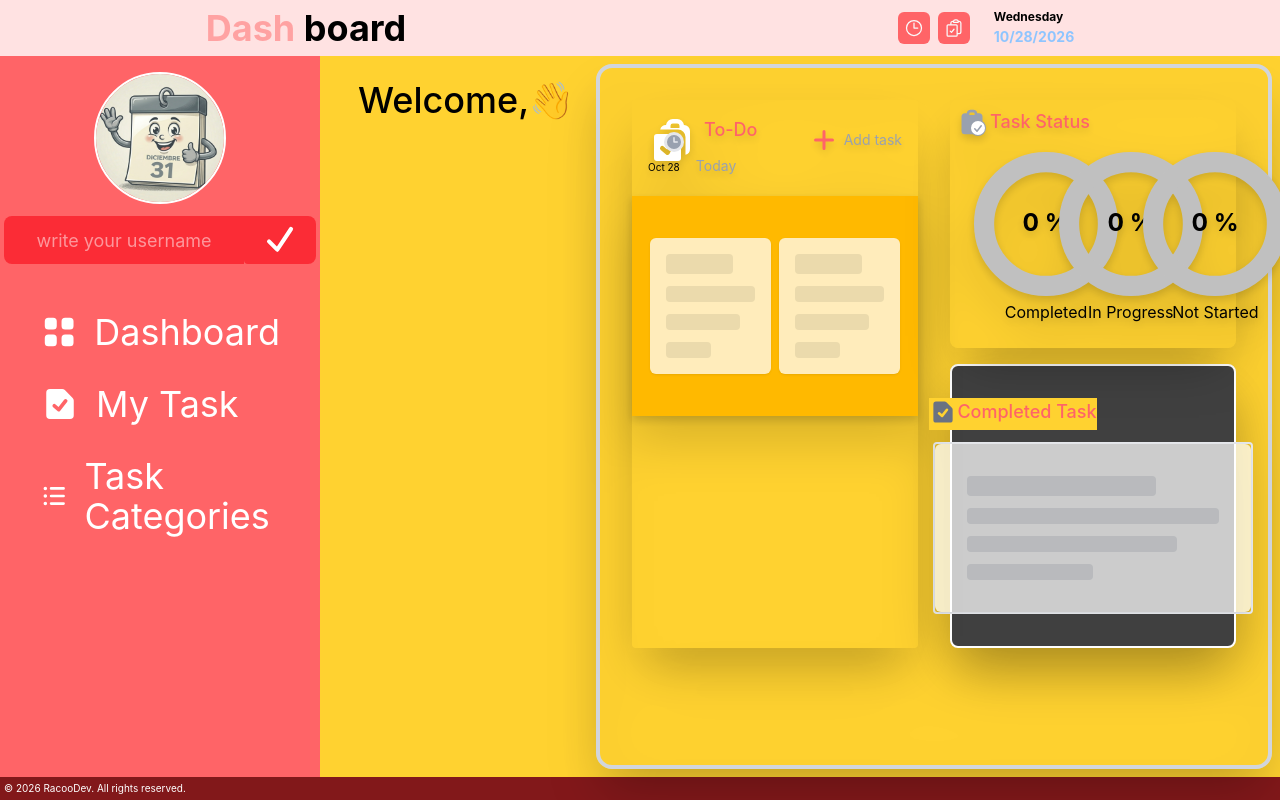
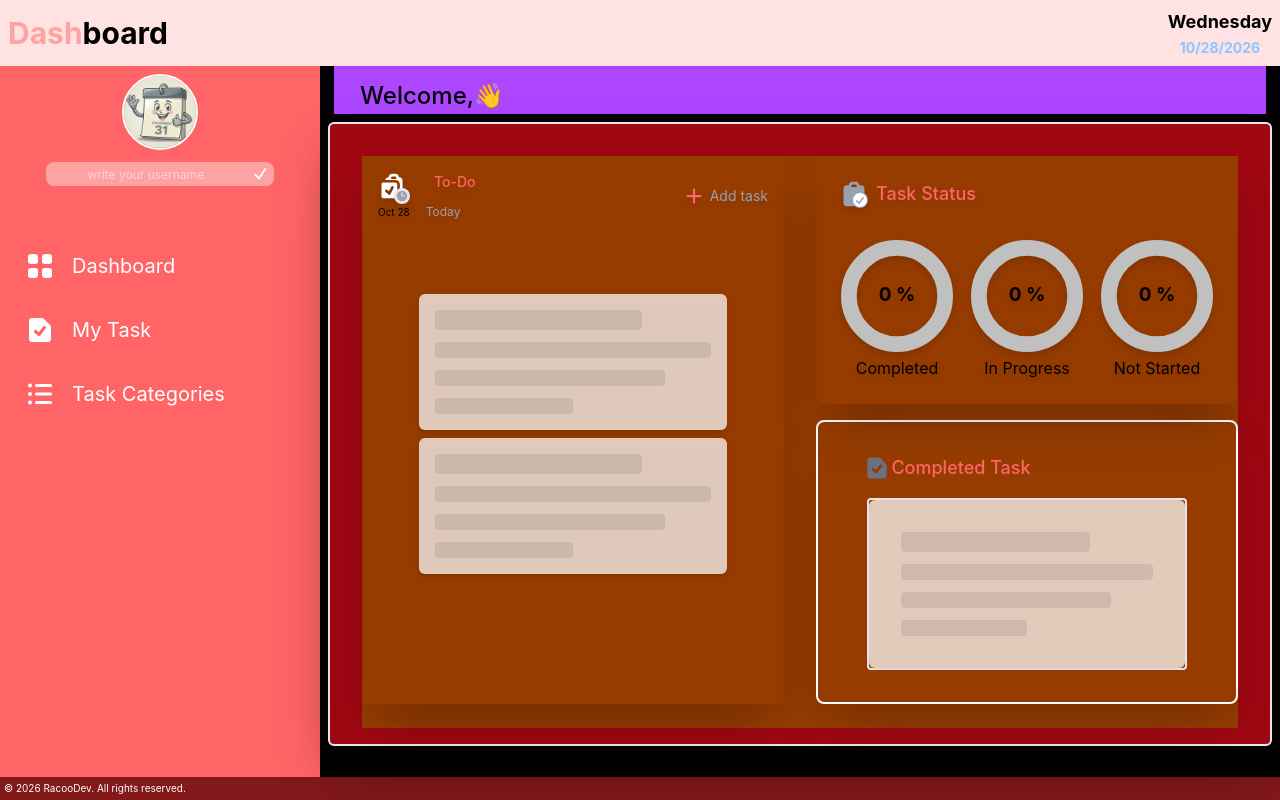
Before and after one commit to karinatuyuc/my-todo-list-React, a React (Vite) app: page / in a window 1280 px wide. Built offline with nearby package versions, Linux system fonts and the light colour scheme.

Commit message:
style: add lg styles

```diff
--- a/src/Dashboard.jsx
+++ b/src/Dashboard.jsx
@@ -120,8 +120,6 @@ export default function Dashboard({
           ? "Categories"
           : null;
 
-
-
   return (
     <>
       {modalAddTask && (
@@ -145,29 +143,22 @@ export default function Dashboard({
         />
       )}
 
-
-      <div className="flex min-h-screen w-full flex-col text-white">
+      <div className="flex min-h-screen w-full flex-col text-white lg:bg-green-700">
         {/*Header*/}
         <header
           className="flex justify-between items-center p-1.5 bg-red-100 sticky top-0 z-20 md:p-6
-            lg:flex lg:justify-around lg:p-2 lg:pl-12 lg:pr-12 lg:sticky lg:top-0 lg:z-20 lg:gap-44"
+            lg:flex lg:justify-between lg:p-2 lg:sticky lg:top-0 lg:z-20"
         >
           {/** Dashboard title*/}
-          <div className="font-bold text-2xl md:text-4xl">
-            <span className="text-red-300">{view} </span>
+          <div className="font-bold text-2xl md:text-4xl lg:text-3xl">
+            <span className="text-red-300">{view}</span>
             <span className="text-black">{view2}</span>
           </div>
 
           {/** Date section */}
           <div className="flex items-center justify-center gap-6">
-            {/**Notification and calendar icon */}
-            <div className="hidden lg:flex lg:gap-2 text-gray-50">
-              <ClockIcon className="w-8 h-8 bg-red-400 p-1.5 rounded-md" />
-              <ClipboardDocumentCheckIcon className="w-8 h-8 bg-red-400 p-1.5 rounded-md" />
-            </div>
-
             <div className="flex flex-col gap-0.5 text-sm">
-              <span className="font-bold text-black md:text-2xl lg:text-xs">
+              <span className="font-bold text-black md:text-2xl lg:text-lg">
                 {dayName}
               </span>
               <span className="font-bold text-blue-300 text-sm md:text-2xl md:flex md:justify-center lg:text-sm">
@@ -175,12 +166,11 @@ export default function Dashboard({
               </span>
             </div>
           </div>
-
         </header>
 
         <div className="flex flex-1 flex-col lg:flex-row lg:bg-amber-300">
           {/**SIDE MENU */}
-          <aside className="lg:bg-red-400 lg:w-80 lg:max-h-screen lg:sticky">
+          <aside className="lg:bg-red-400 lg:w-80 lg:sticky">
             <SideMenu
               userName={userName}
               setUserName={setUserName}
@@ -191,17 +181,18 @@ export default function Dashboard({
           </aside>
           {/**End SIDE MENU */}
 
+          <div className="lg:bg-black lg:w-full">
             {activeView === "dashboard" && (
-            <div className="mx-3.5">
-              <div className="flex gap-2 lg:mt-6 lg:ml-6">
-                <div className="flex text-black text-2xl font-medium mb-4 md:text-4xl lg:ml-0 lg:text-3xl lg:mb-0">
-                  <h1 className="sm:truncate sm:overflow-hidden sm:text-ellipsis md:text-4xl">
+              <div className="mx-3.5 lg:p-0.5 lg:bg-purple-500">
+                <div className="flex gap-2 lg:mt-3 lg:ml-6">
+                  <div className="flex text-black text-2xl font-medium mb-4 md:text-4xl lg:ml-0 lg:mb-0">
+                    <h1 className="sm:truncate sm:overflow-hidden sm:text-ellipsis md:text-4xl lg:text-2xl lg:font-medium">
                       Welcome,{" "}
-                    <span className="text-lg md:text-4xl md:h-20 lg:text-4xl">
+                      <span className="text-lg md:text-4xl md:h-20 lg:text-2xl">
                         {userName}
                       </span>
                     </h1>
-                  <span className="text-2xl md:text-4xl lg:text-4xl">
+                    <span className="text-2xl md:text-4xl lg:text-2xl">
                       {waveHand}
                     </span>
                   </div>
@@ -210,7 +201,10 @@ export default function Dashboard({
               </div>
             )}
 
-          <main className="flex-1 p-2 md:px-6 border-4 border-gray-300 m-2 rounded-2xl shadow-2xl drop-shadow-2xl">
+            <main
+              className="flex-1 p-2 md:px-6 border-4 border-gray-200 m-2 rounded-2xl shadow-2xl drop-shadow-2xl
+          lg:bg-red-800 lg:max-w-full lg:rounded-md lg:border-2"
+            >
               {activeView === "dashboard" ? (
                 <div className="p-2">
                   <DashboardHome
@@ -253,6 +247,7 @@ export default function Dashboard({
               ) : null}
             </main>
           </div>
+        </div>
         <span className="mt-auto text-[10px] bg-red-900 p-1">
           &copy; 2026 <a>RacooDev</a>. All rights reserved.
         </span>
--- a/src/componentes/DashboardHome.jsx
+++ b/src/componentes/DashboardHome.jsx
@@ -22,7 +22,7 @@ export function DashboardHome({
   idOptions,
   onCloseEditModal,
   setDeleteTaskModal,
-  onDelete
+  onDelete,
 }) {
   //**/
   // CREANDO EL COMPLETED TASK PARA QUE SOLO REDNERIZE DOS SI HAY MAS DE TRES TASK EN EL DASHBOAR DE TASK
@@ -38,61 +38,69 @@ export function DashboardHome({
   });
 
   const dateInNumber = date.toLocaleDateString("en-US"); // To show the date in number
-    let taskLimit = task.slice(0, 2);
+
+  let taskLimit2 =
+    window.innerWidth >= 1366 ? task.slice(0, 3) : task.slice(0, 2);
+
   let length = task.length;
 
+  const filteredTask = task.filter(
+    (taskCompleted) => taskCompleted.estado === "Completed",
+  );
+  const inProgressTask = task.filter(
+    (taskProgress) => taskProgress.estado === "In progress",
+  );
+  const notStartedTask = task.filter(
+    (taskNotStarted) => taskNotStarted.estado === "Not started",
+  );
 
+  const percentageCompleted =
+    length > 0 ? Math.round((filteredTask.length * 100) / task.length) : 0;
+  const percentageInProgress =
+    length > 0 ? Math.round((inProgressTask.length * 100) / task.length) : 0;
+  const percentageNotStarted =
+    length > 0 ? Math.round((notStartedTask.length * 100) / task.length) : 0;
 
-  const filteredTask = task.filter((taskCompleted) => taskCompleted.estado === "Completed");
-  const inProgressTask = task.filter((taskProgress) => taskProgress.estado === "In progress");
-  const notStartedTask = task.filter((taskNotStarted) => taskNotStarted.estado === "Not started");
-
-
-  const percentageCompleted = length > 0 ? Math.round((filteredTask.length * 100) / task.length) : 0;
-  const percentageInProgress = length > 0 ? Math.round((inProgressTask.length * 100) / task.length ) : 0;
-  const percentageNotStarted = length > 0 ?  Math.round((notStartedTask.length * 100) / task.length ) : 0;
-
+  console.log(taskLimit2);
 
   return (
     <>
-
-      <section className="lg:grid lg:grid-cols-2 lg:gap-8 lg:mt-4 md:gap-16">
+      <section className="lg:grid lg:grid-cols-2 lg:gap-8 lg:mt-4 md:gap-16 lg:bg-amber-800">
         {/*ADD TASK SECTION AND CARDS TASKS (different component in REVIEW)*/}
-        <div
-          className={`shadow-2xl drop-shadow-lg rounded p-2 lg:p-0 mb-6`}
-        >
+        <div className={`shadow-2xl drop-shadow-lg rounded p-2 lg:p-0 mb-6`}>
           <div className={`lg:top-0 lg:sticky`}>
             <div className="flex justify-between p-2.5 lg:h-20 lg:p-4">
               <span
-                className="absolute text-justify left-16 text-xm ml-2 font-medium md:text-3xl lg:text-lg text-red-400"
+                className="absolute text-justify left-16 text-xm ml-2 font-medium md:text-3xl lg:text-sm text-red-400"
                 onClick={setEditTaskModal}
               >
                 To-Do
               </span>
               <div className="relative">
-                <ClipboardDocumentCheckIcon className="w-7 h-7 absolute md:w-12 md:h-12" />
+                <ClipboardDocumentCheckIcon className="w-7 h-7 absolute md:w-12 md:h-12 lg:w-7 lg:h-7" />
                 <ClockIcon
                   className="w-5 h-5 relative left-3 top-4 p-0.5 bg-gray-200 text-gray-400 rounded-full
-                   md:left-4 md:w-8 md:h-8 md:top-5 lg:top-4 lg:w-5 lg:h-5 lg:p-0.5"
+                   md:left-4 md:w-8 md:h-8 md:top-5 lg:top-4 lg:w-4 lg:h-4 lg:p-0.5"
                 />
               </div>
 
-              <span className="absolute text-black text-justify mt-10 text-[12px] md:text-sm md:mt-14 lg:text-[10px] lg:mt-10">
+              <span
+                className="absolute text-black text-justify mt-10 text-[12px]
+              md:text-sm md:mt-14 lg:text-[10px] lg:mt-8"
+              >
                 {dayMonth}
-                <span
-                  className="text-gray-400 m-4 md:text-sm"
-                >
+                <span className="text-gray-400 m-4 md:text-sm lg:text-xs">
                   Today
                 </span>
               </span>
 
               <button
                 className="flex items-center text-sm cursor-pointer gap-1
-                              md:text-base"
+                              md:text-base lg:text-sm"
               >
                 <PlusIcon
                   className="w-5 h-5 text-red-400 font-medium
-                                   md:w-8 md:h-8"
+                                   md:w-8 md:h-8 lg:w-6 lg:h-6"
                   onClick={() => setModalAddTask(true)}
                 />
                 <span className="text-gray-400 md:text-3xl lg:text-sm">
@@ -104,10 +112,10 @@ export function DashboardHome({
 
           <div
             className=" flex flex-col justify-start items-center p-3 mt-4
-            md:w-full lg:flex lg:bg-amber-400 lg:flex-col"
+            md:w-full lg:h-96"
           >
-            {taskLimit.length === 0 ? (
-              <div className="w-72 p-1.5 rounded-sm gap-2 m-6 md:w-full md:p-1.5 md:grid md:grid-cols-2">
+            {taskLimit2.length === 0 ? (
+              <div className="w-72 p-1.5 rounded-sm gap-2 m-6 md:w-full md:p-1.5 md:grid md:grid-cols-2 lg:flex lg:flex-col lg:w-80">
                 <div className="bg-white p-4 rounded-md shadow-sm animate-pulse flex flex-col gap-3">
                   {/* Barra tipo título */}
                   <div className="h-5 bg-gray-200 rounded w-3/4"></div>
@@ -132,9 +140,8 @@ export function DashboardHome({
                 </div>
               </div>
             ) : (
-
-              <div className="md:flex md:flex-row-2">
-                {taskLimit.map((tasks) => (
+              <div className="md:flex md:flex-row-2 lg:flex lg:flex-col lg:h-screen">
+                {taskLimit2.map((tasks) => (
                   <TaskCard
                     key={tasks.id}
                     tasks={tasks}
@@ -151,21 +158,22 @@ export function DashboardHome({
                 ))}
               </div>
             )}
-          </div>
-          <div className="bg-red-700">
-            {task.length >= 3 && (
-              <div className="flex text-[8px] text-white bg-red-400">
+
+            <div className="mb-2 lg:mt-4 lg:w-full">
+              {task.length >= 4 && (
+                <div className="flex text-[8px] rounded-2xl text-white bg-red-500 lg:w-full">
                   <ExclamationTriangleIcon className="w-4 h-3 text-amber-300" />
                   <p>Visit "My Task" to see all task</p>
                 </div>
               )}
             </div>
           </div>
+        </div>
 
         <div className="p-1 lg:p-0 mb-6 rounded">
           {/* TASK STATUS*/}
           <div className="shadow-2xl mb-4 p-2 rounded-lg drop-shadow-lg">
-            <div className=" relative flex gap-4">
+            <div className=" relative flex gap-4 lg:gap-5 lg:p-4">
               <div className="">
                 <ClipboardIcon className="w-7 h-7 absolute text-gray-400 md:w-10 md:h-10 lg:w-7 lg:h-7" />
                 <CheckCircleIcon
@@ -180,7 +188,7 @@ export function DashboardHome({
 
             {/*Progress circles*/}
             <div className="grid grid-cols-3 gap-4 p-3 md:grid md:grid-cols-3 md:justify-center md:items-center md:p-4">
-              <div className="md:w-36 md:flex-1 md:m-auto">
+              <div className="md:w-36 md:flex-1 md:m-auto lg:w-28">
                 <CircularProgressbar
                   value={percentageCompleted}
                   text={`${percentageCompleted} %`}
@@ -202,7 +210,7 @@ export function DashboardHome({
                   </span>
                 </div>
               </div>
-              <div className="md:w-36 md:m-auto md:flex-1 ">
+              <div className="md:w-36 md:m-auto md:flex-1 lg:w-28">
                 <CircularProgressbar
                   value={percentageInProgress}
                   text={`${percentageInProgress} %`}
@@ -224,7 +232,7 @@ export function DashboardHome({
                   </span>
                 </div>
               </div>
-              <div className="md:w-36 md:m-auto md:flex-1">
+              <div className="md:w-36 md:m-auto md:flex-1 lg:w-28">
                 <CircularProgressbar
                   value={percentageNotStarted}
                   text={`${percentageNotStarted} %`}
@@ -251,10 +259,12 @@ export function DashboardHome({
 
           {/*COMPLETED TASK*/}
 
-          <div className="border-2 shadow-2xl not-only-of-type:flex flex-col justify-center items-center p-2 gap-3 rounded-lg
-          md:p-8 lg:bg-neutral-700">
+          <div
+            className="border-2 shadow-2xl not-only-of-type:flex flex-col justify-center items-center p-2 gap-3 rounded-lg
+          md:p-8 lg:p-8"
+          >
             {/** <div className="">*/}
-            <div className="flex -translate-x-16 md:-translate-x-56 lg:bg-amber-300 lg:-translate-x-20">
+            <div className="flex -translate-x-16 md:-translate-x-56 lg:-translate-x-20">
               <DocumentCheckIcon className="w-7 h-7 text-gray-500 mb-2 md:w-8 md:h-8 md:mb-4 lg:w-7 lg:h-7 lg:mb-1" />
               <h1 className=" text-red-400 font-medium md:text-3xl lg:text-sm xl:text-lg">
                 Completed Task
--- a/src/sideMenu.jsx
+++ b/src/sideMenu.jsx
@@ -13,9 +13,9 @@ export default function SideMenu({ setUserName, setActiveView }) {
   const [inputValue, setInputValue] = useState("");
 
   const listStyles =
-    "group flex items-center gap-2 text-xl text-white md:gap-4 md:text-4xl lg:text-medium lg:hover:bg-white lg:hover:rounded-lg lg:hover:text-red-500 lg:hover:font-medium lg:hover:cursor-pointer lg:hover:p-2 lg:hover:scale-110 transition-all duration-300";
+    "group flex items-center gap-2 text-xl text-white md:gap-4 md:text-4xl lg:text-xl lg:hover:bg-white lg:hover:rounded-lg lg:hover:text-red-500 lg:hover:font-medium lg:hover:cursor-pointer lg:hover:p-2 lg:hover:scale-110 transition-all duration-300";
   const iconStyles =
-    "w-7 h-7 text-white md:w-10 md:h-10 lg:group-hover:text-red-500 lg:transition-colors lg:duration-200";
+    "w-7 h-7 text-white md:w-10 md:h-10 lg:w-8 lg:h-8 lg:group-hover:text-red-500 lg:transition-colors lg:duration-200";
 
   const avatarRandom = [
     "/Avatar/avatar1.webp",
@@ -67,11 +67,11 @@ export default function SideMenu({ setUserName, setActiveView }) {
           </div>
 
           {/**This is the icon */}
-          <div className="rounded-full mt-4 border-white border-2 md:mt-8 lg:mt-4">
+          <div className="rounded-full mt-4 border-white border-2 md:mt-8 lg:mt-2">
             <img
               src={avatar}
               alt="avatar"
-              className="w-20 h-20 rounded-full md:w-32 md:h-32"
+              className="w-20 h-20 rounded-full md:w-32 md:h-32 lg:w-18 lg:h-18"
             />
           </div>
 
@@ -84,13 +84,13 @@ export default function SideMenu({ setUserName, setActiveView }) {
                 value={inputValue}
                 onChange={(e) => setInputValue(e.target.value)}
                 placeholder="write your username"
-                className="bg-red-500 p-0.5 border-none text-lg rounded-l-lg focus:ring-2 focus:ring-red-500 focus:outline-none
+                className="bg-red-300 p-0.5 border-none text-lg rounded-l-lg focus:ring-2 focus:ring-red-500 focus:outline-none
                       md:text-3xl md:w-full md:h-10 md:text-center md:p-6
-                      lg:w-60 lg:h-10 lg:text-lg lg:rounded-l-lg lg:text-center"
+                      lg:text-xs lg:p-0.5 lg:h-6"
               />
               <CheckIcon
-                className="w-8 h-8 cursor-pointer rounded-r-lg text-white bg-red-500
-                hover:bg-red-200 text-xl p-0.5 rounded-es-sm md:w-18 md:h-12"
+                className="bg-red-300 w-8 h-8 cursor-pointer rounded-r-lg text-white bg-red-6
+                hover:bg-red-200 text-xl p-0.5 rounded-es-sm md:w-18 md:h-12 lg:w-8 lg:h-6 lg:rounded-l-none"
                 onClick={() => {
                   onClickButton();
                   setIsOpen(false);
@@ -99,7 +99,7 @@ export default function SideMenu({ setUserName, setActiveView }) {
             </div>
         </div>
 
-        <div className=" p-8 h-screen md:p-10 lg:w-80 lg:max-h-96">
+        <div className="p-8 h-screen md:p-10 lg:w-72 lg:h-8/12 lg:mt-8 lg:p-6">
           <ol className="space-y-12 md:space-y-18 lg:space-y-8 lg:mt-2">
             <li
               className={listStyles}
```
Also changed, not shown: src/CompletedTask.jsx (+4 -4 lines), src/TaskCard.jsx (+5 -5 lines), src/componentes/MyTask.jsx (+58 -124 lines). Lines whose indentation alone changed are shown as unchanged.
